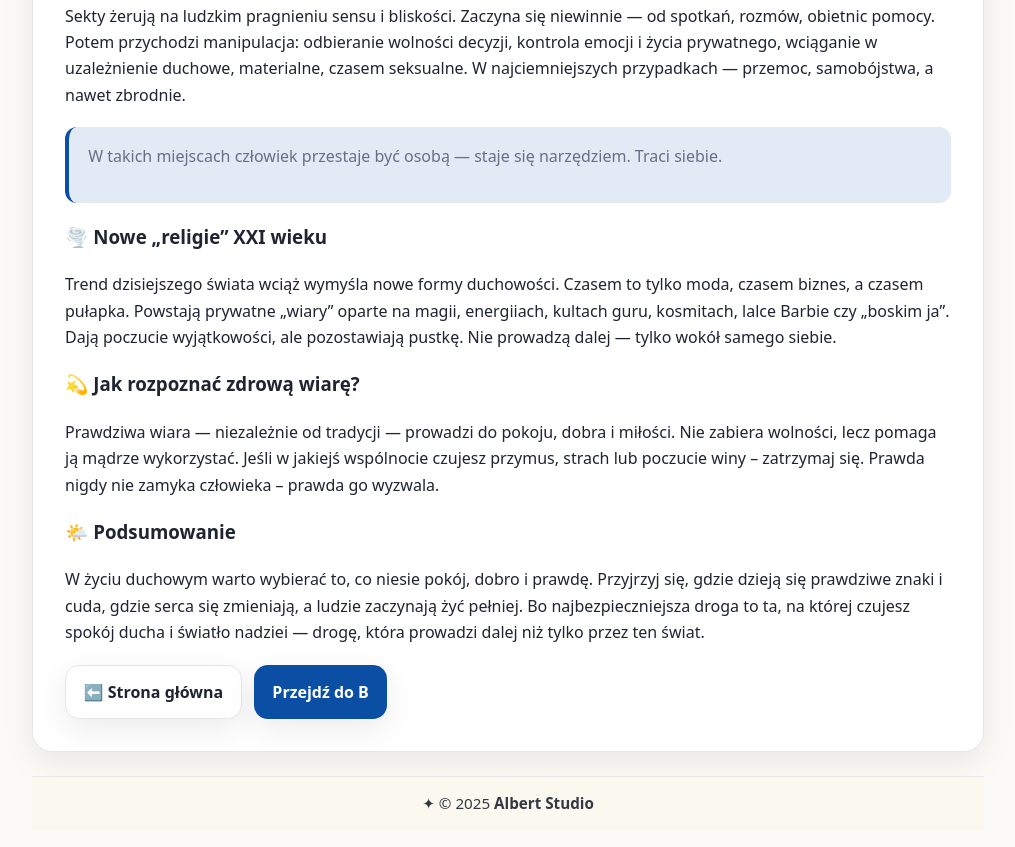
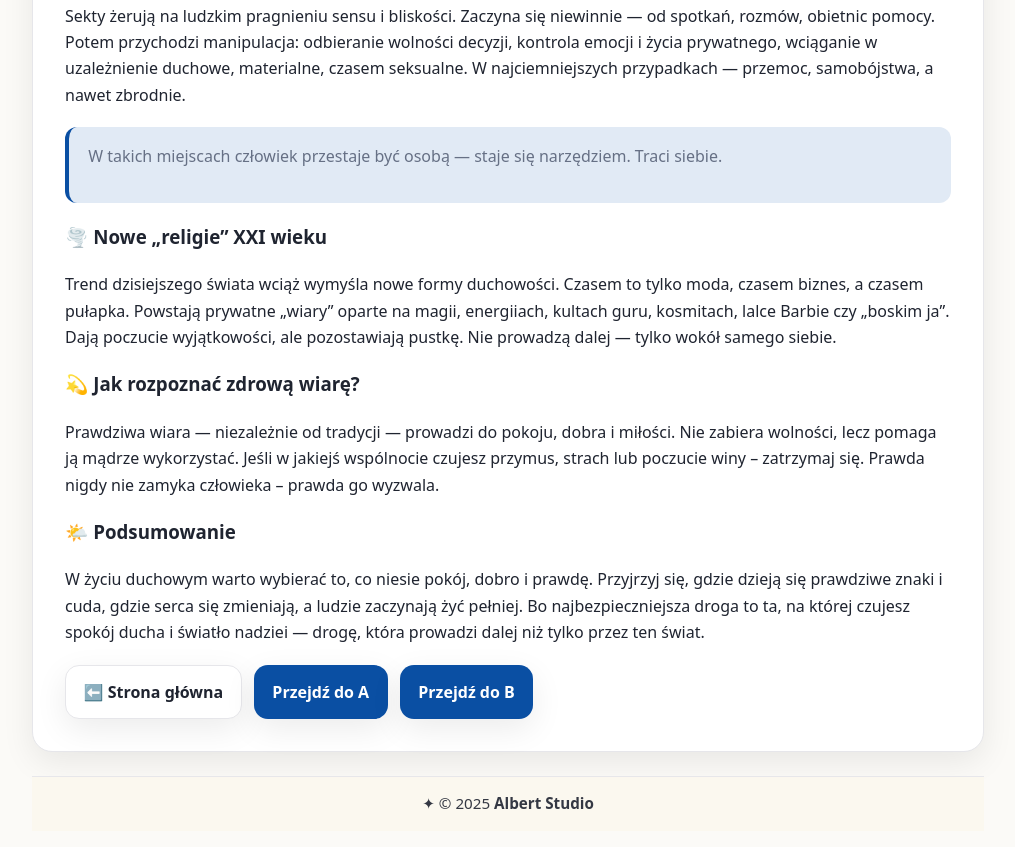
Before and after one commit to majstered/twojopis.github.io, a plain HTML site: page index.html in a window 1280 px wide. Shown: the part 980-1827 px from the top of the page, without its empty margins (132-1147 px from the left). Drawn offline with Linux system fonts and the light colour scheme.

Commit message:
Update index.html

```diff
--- a/index.html
+++ b/index.html
@@ -123,6 +123,7 @@
 
         <div class="nav" aria-label="Nawigacja">
           <a href="https://majstered.github.io/siedliszcze.github.io/" class="btn">⬅️ Strona główna</a>
+          <a href="https://majstered.github.io/A/" class="btn blue">Przejdź do A</a>
           <a href="https://majstered.github.io/odpady.github.io/" class="btn blue">Przejdź do B</a>
         </div>
       </div>
```
